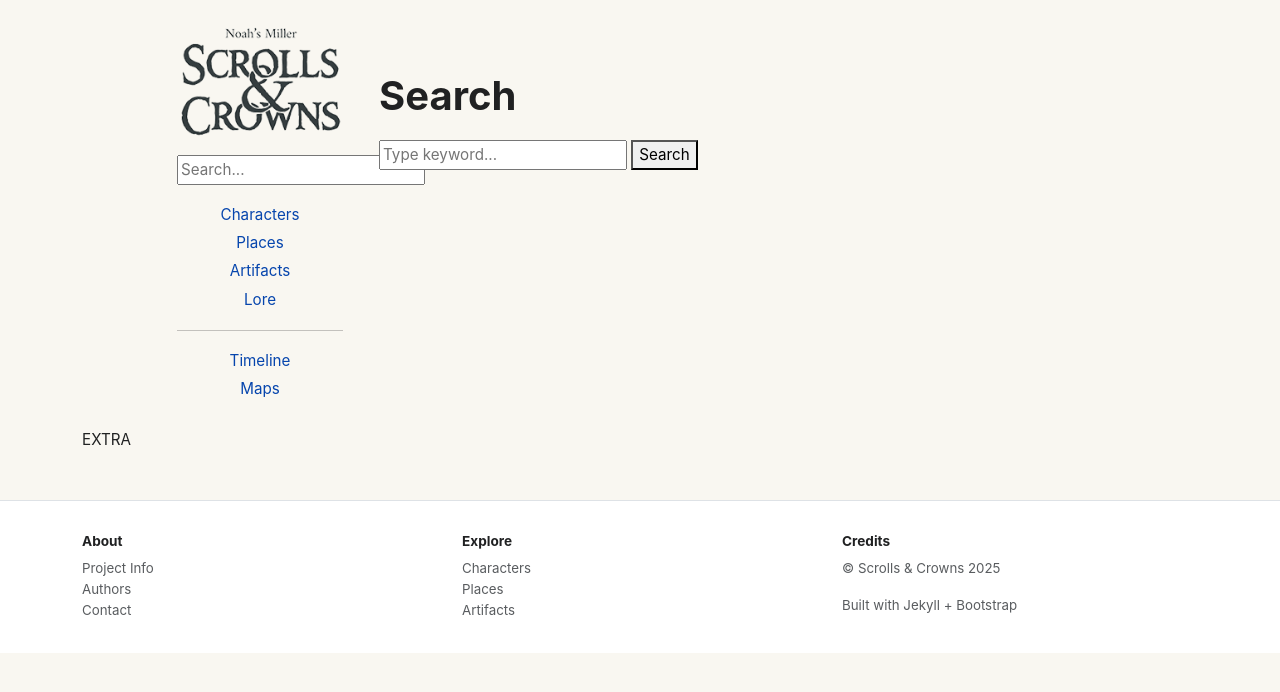
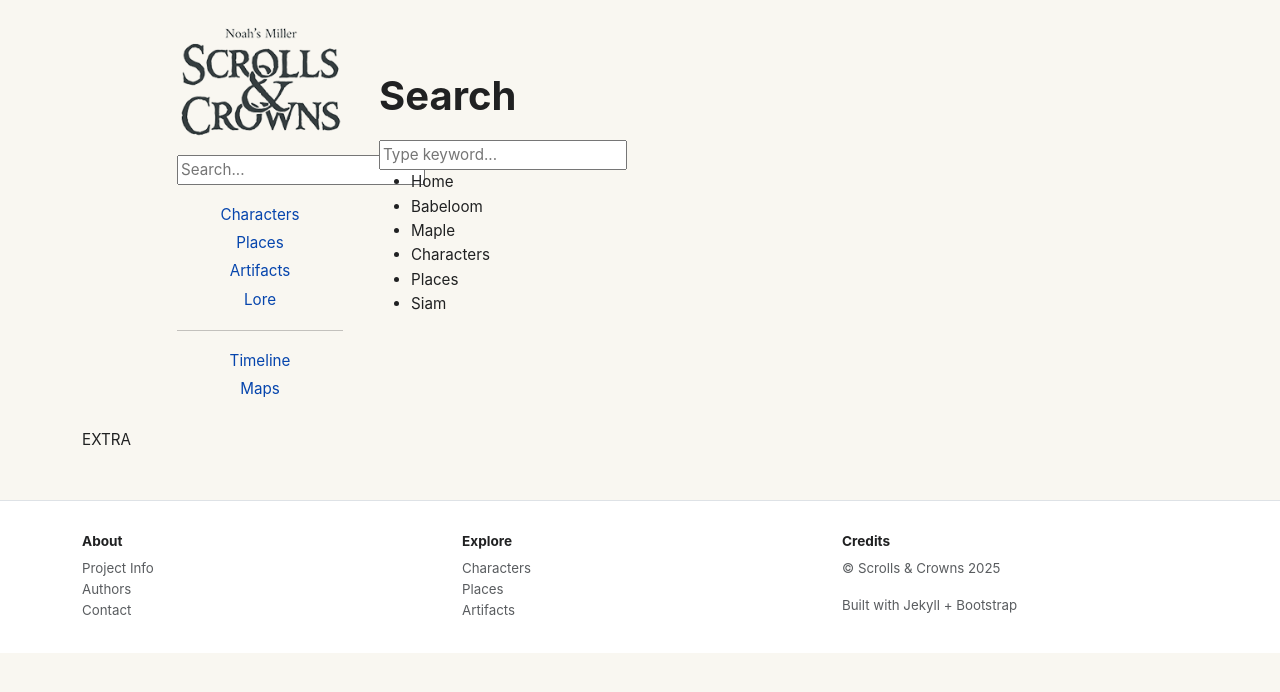
Before and after one commit to scrollsandcrowns/Wiki, a Jekyll site: the page built from search.html, in a window 1280 px wide. Shown: the top 692 px of the page. Built offline with Jekyll 4.4.1, drawn with Linux system fonts in a browser that asks for light colours; comment, search, counter and statistics services are not loaded; part of the change alters nothing that is shown.

Commit message:
Update search.html

```diff
--- a/search.html
+++ b/search.html
@@ -6,34 +6,43 @@ permalink: /search/
 
 <h1>Search</h1>
 
-<form id="search-form">
-  <input type="text" id="search-input" placeholder="Type keyword..." aria-label="Search">
-  <button type="submit">Search</button>
-</form>
+<input type="text" id="search-input" placeholder="Type keyword..." aria-label="Search">
+<ul id="results">
+  <li data-title="Home" data-url="/">Home</li>
+  <li data-title="Babeloom" data-url="/places/babeloom">Babeloom</li>
+  <li data-title="Maple" data-url="/characters/maple">Maple</li>
+  <li data-title="Characters" data-url="/characters/">Characters</li>
+  <li data-title="Places" data-url="/places/">Places</li>
+  <li data-title="Siam" data-url="/characters/siam">Siam</li>
+</ul>
 
-<ul id="results"></ul>
-
-<script src="https://cdn.jsdelivr.net/npm/simple-jekyll-search@latest/dest/simple-jekyll-search.min.js"></script>
 <script>
 document.addEventListener('DOMContentLoaded', () => {
-  const searchInput = document.getElementById('search-input');
-  const resultsContainer = document.getElementById('results');
-  const searchForm = document.getElementById('search-form');
+  const input = document.getElementById('search-input');
+  const results = document.getElementById('results');
+  const items = Array.from(results.querySelectorAll('li'));
 
-  SimpleJekyllSearch({
-    searchInput: searchInput,
-    resultsContainer: resultsContainer,
-    json: '{{ "/search.json" | relative_url }}',
-    searchResultTemplate: '<li><a href="{url}">{title}</a></li>',
-    noResultsText: 'No results found',
-    searchResultLimit: 50
-  });
+  // Hide all items initially
+  items.forEach(li => li.style.display = 'none');
 
-  // Optional: allow search button click
-  searchForm.addEventListener('submit', (e) => {
-    e.preventDefault();
-    const event = new Event('input', { bubbles: true });
-    searchInput.dispatchEvent(event);
+  input.addEventListener('input', () => {
+    const query = input.value.toLowerCase().trim();
+    let found = false;
+
+    items.forEach(li => {
+      const title = li.dataset.title.toLowerCase();
+      if(title.includes(query) && query !== '') {
+        li.style.display = '';
+        li.innerHTML = `<a href="${li.dataset.url}">${li.dataset.title}</a>`;
+        found = true;
+      } else {
+        li.style.display = 'none';
+      }
+    });
+
+    if(!found && query !== '') {
+      results.innerHTML = '<li>No results found</li>';
+    }
   });
 });
 </script>
```
